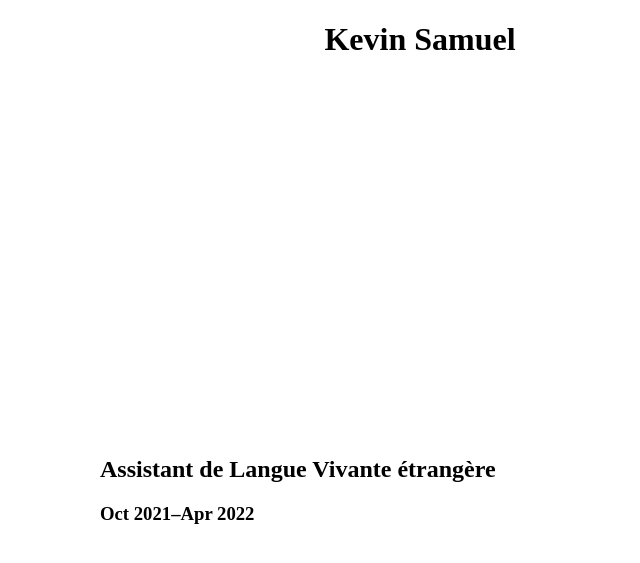
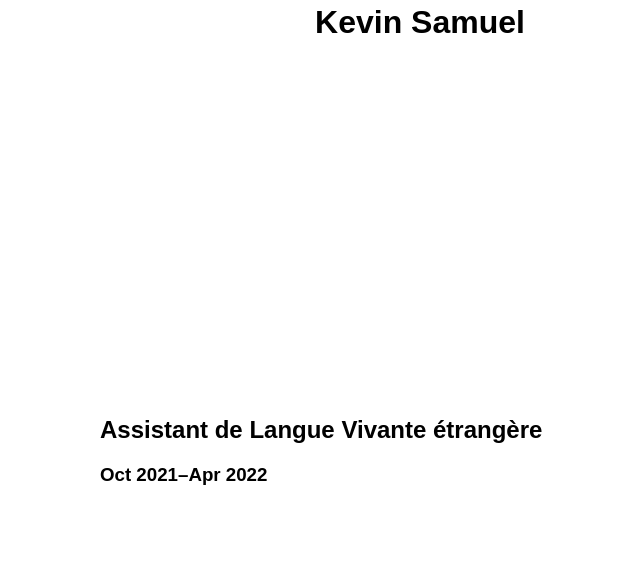
Before and after one commit to kevinnls/resume, a Jekyll site: the page built from index.md, in a window 1280 px wide. Shown: the top 563 px of the page, without its empty margins (220-860 px from the left). Built offline with Jekyll 4.4.1, drawn with Linux system fonts in a browser that asks for light colours.

Commit message:
(layout/base): internal style in one line; use grid layout for speed

```diff
--- a/_layouts/base.html
+++ b/_layouts/base.html
@@ -6,31 +6,8 @@
 	<link rel="preload" href="{{- '/assets/css/layout.css' | relative_url -}}" as="style">
 	<meta charset="utf-8">
 	<meta name="viewport" content="height=device-height, width=device-width, initial-scale=1.0">
-	<style>
-	    * {
-		box-sizing: border-box;
-	    }
-	    html {
-		color-scheme: dark light;
-		scroll-behaviour: smooth;
-	    }
-	    body {
-		height: 100vh;
-		height: 100dvh;
-		width: 100vw;
-		width: 100dvw;
-
-		display: flex;
-		flex-direction: column;
-		align-items: center;
-		justify-content: space-between;
-		margin: 0px;
-	    }
-	    main {
-		width: clamp(50%, 450px, 90%);
-	    }
-	</style>
-	<link rel="stylesheet" href="{{- '/assets/css/layout.css' | relative_url -}}">
+	<style>*{box-sizing:border-box;}:root{color-scheme:dark light;scroll-behaviour:smooth;font-family:sans-serif;}body{height:100vh;height:100dvh;width:100vw;display:grid;grid-template-rows:5vh 2fr 5vh;grid-template-rows:5dvh 2fr 5dvh;place-items:center;margin:0px;}main{width:clamp(50%,450px,90%);}</style>
+	<link rel="stylesheet" href="{{-'/assets/css/layout.css' | relative_url-}}">
     </head>
     <body>
 	{{ content }}
```
